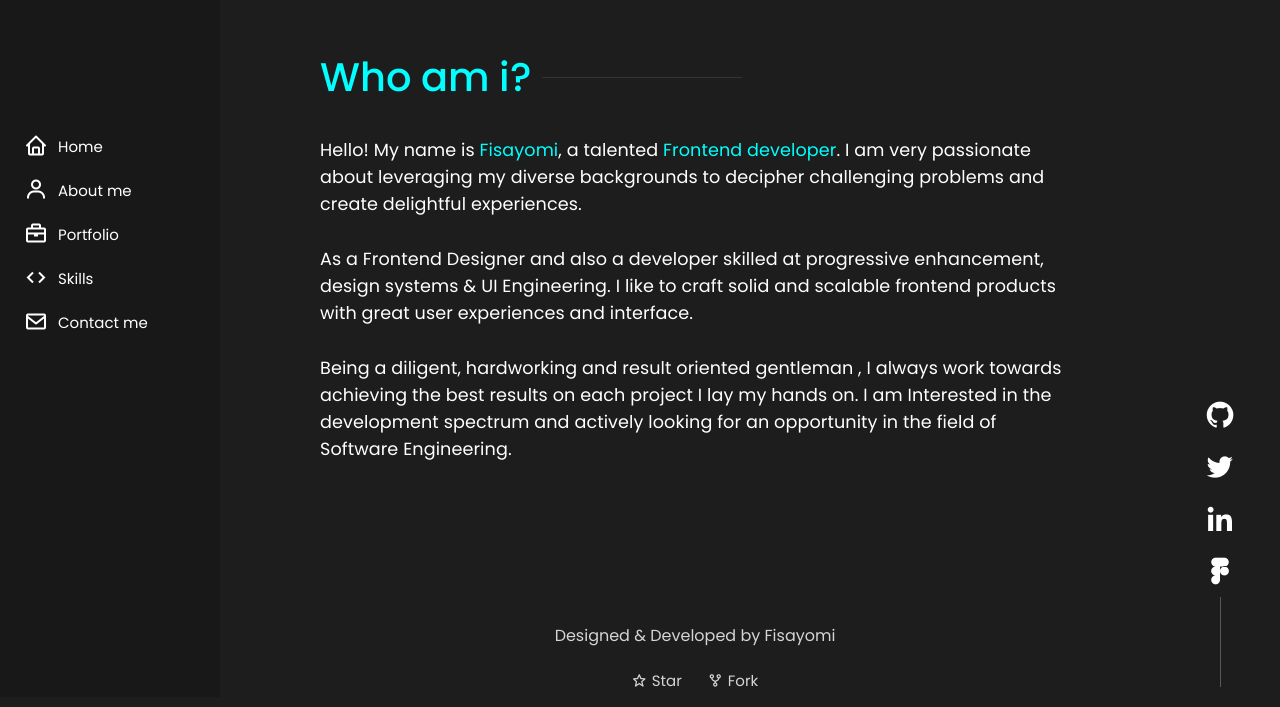
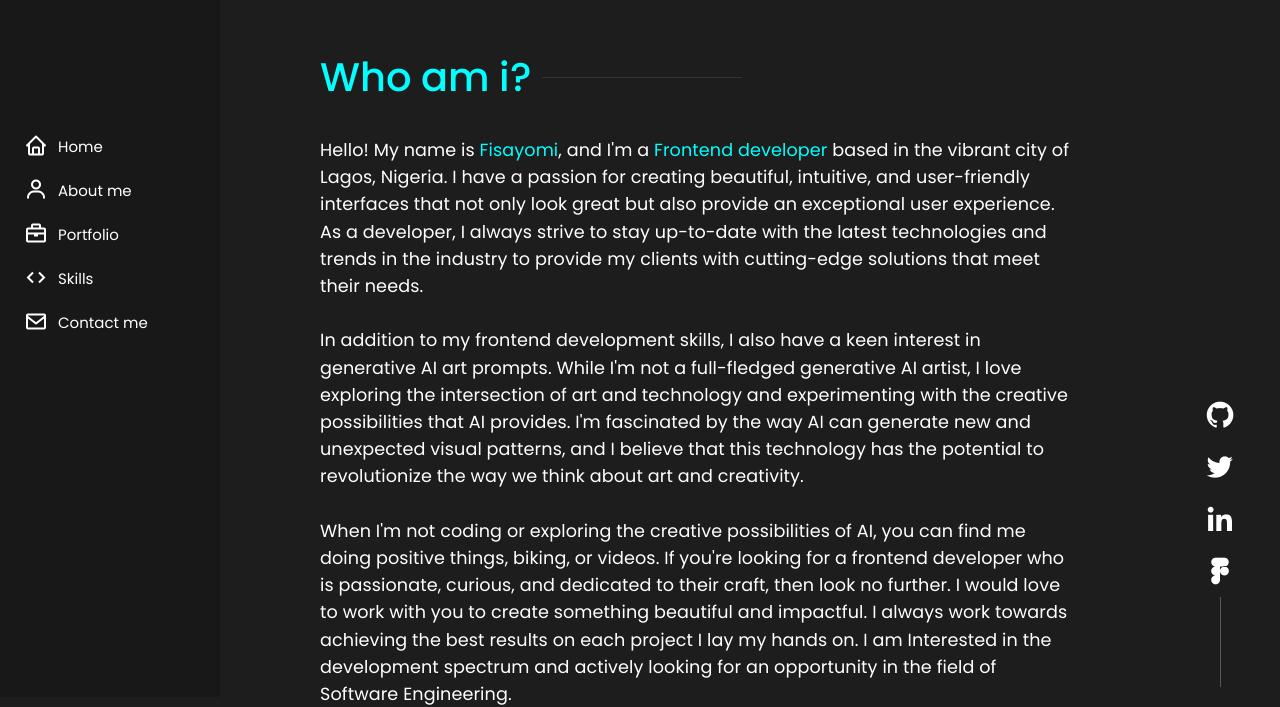
Before and after one commit to Fisayomiii/Portfolio-v1, a React (Vite) app: page /about in a window 1280 px wide. Shown: the part 103-810 px from the top of the page. Built offline with nearby package versions, Linux system fonts and the light colour scheme.

Commit message:
[ feat ] added anew bio text

```diff
--- a/src/components/About/About.tsx
+++ b/src/components/About/About.tsx
@@ -15,12 +15,12 @@ function About() {
                         <span className="blast" aria-hidden="true" > ?</span>
                     </h2>
                     <p>
-                        Hello! My name is <span className='portfolio_link'>Fisayomi</span>, a talented <span className='portfolio_link'>Frontend developer</span>. I am very passionate about leveraging my
-                        diverse backgrounds to decipher challenging problems and create delightful experiences.
+                        Hello! My name is <span className='portfolio_link'>Fisayomi</span>, and I'm a <span className='portfolio_link'>Frontend developer</span> based in the vibrant city of Lagos, Nigeria. I have a passion for creating beautiful, intuitive, and user-friendly interfaces that not only look great but also provide an exceptional user experience. As a developer, I always strive to stay up-to-date with the latest technologies and trends in the industry to provide my clients with cutting-edge solutions that meet their needs.
                         <br /><br />
-                        As a Frontend Designer and also a developer skilled at progressive enhancement, design systems & UI Engineering. I like to craft solid and scalable frontend products with great user experiences and interface.
+                        In addition to my frontend development skills, I also have a keen interest in generative AI art prompts. While I'm not a full-fledged generative AI artist, I love exploring the intersection of art and technology and experimenting with the creative possibilities that AI provides. I'm fascinated by the way AI can generate new and unexpected visual patterns, and I believe that this technology has the potential to revolutionize the way we think about art and creativity.
                         <br /><br />
-                        Being a diligent, hardworking and result oriented gentleman , I always work towards achieving the best results on each project I lay my hands on. I am Interested in the development spectrum and actively looking for an opportunity in the field of Software Engineering.
+                        When I'm not coding or exploring the creative possibilities of AI, you can find me doing positive things, biking, or videos. If you're looking for a frontend developer who is passionate, curious, and dedicated to their craft, then look no further. I would love to work with you to create something beautiful and impactful. I always work towards achieving the best results on each project I lay my hands on. I am Interested in the development spectrum and actively looking for an opportunity in the field of Software Engineering.
+                        <br /><br />
                     </p>
                 </div>
             </div>
--- a/src/components/Intro/Intro.tsx
+++ b/src/components/Intro/Intro.tsx
@@ -1,5 +1,5 @@
-import ScrollDrown from "../../Ui/scroll/Scroll"
-import Button from "../../Ui/viewResumeBtn/Button"
+import ScrollDrown from "../../Ui/scroll/Scroll";
+import Button from "../../Ui/viewResumeBtn/Button";
 import Typewriter from 'typewriter-effect';
 
 function Intro() {
@@ -7,7 +7,7 @@ function Intro() {
     <>
       <div className="text-zone">
         <h1><span >Hi,</span> <br />
-          I'm <b><strong className='oshawdow'>O</strong><a href="https://twitter.com/999tweets_her" target="_blank" rel='noreferrer'>luwafisayomi,</a></b> <br /> <Typewriter options={{ strings: ['Frontend Developer.', 'Aspiring Ui/Ux Designer.', 'Teenager.'], autoStart: true, loop: true, }} />
+          I'm <b><strong className='oshawdow'>O</strong><a href="https://twitter.com/999tweets_her" target="_blank" rel='noreferrer'>luwafisayomi,</a></b> <br /> <Typewriter options={{ strings: ['Frontend Developer.', 'Teenager.', 'Ai Enthusiast.', 'Ai Artist.'], autoStart: true, loop: true, }} />
         </h1><br />
         <Button />
         <ScrollDrown />
@@ -16,4 +16,4 @@ function Intro() {
   )
 }
 
-export default Intro
+export default Intro;
--- a/src/components/Portfolio/Portfolio.tsx
+++ b/src/components/Portfolio/Portfolio.tsx
@@ -20,12 +20,9 @@ function Portfolio() {
                         <span className="blast" aria-hidden="true" >i</span>
                         <span className="blast" aria-hidden="true" >o</span>
                     </h2>
-                    <p>I like to Create standard and pixel
-                        perfect Frontend Product with great
-                        User experiences .<br />
+                    <p>
                         A small gallery of recent projects done by me.
-                        I.
-                        interested to see some of the projects pushed to my github repository? Then Visit my
+                        Interested to see some of the projects pushed to my Github repository? Then visit my
                         <a href="https://github.com/Fisayo6969" target="_blank" rel="noreferrer" className='portfolio_link'> GitHub</a> page.<br />
                     </p>
                 </div>
--- a/src/components/Portfolio/Projects/Project.tsx
+++ b/src/components/Portfolio/Projects/Project.tsx
@@ -1,30 +1,29 @@
 import '../Projects/project.css'
 
 function Project() {
-
     const project = [
         {
             img: "https://i.ibb.co/3WQhSKF/ubivid.jpg",
             title: "Ubivid",
-            desc: "✨ With Ubivid Users can come stream movies to gain information about a specific movie about to be released or even a movie released.",
+            desc: "✨ With Ubivid users can come stream movies to maybe gain desc about a specific movie about to be released or even a movie released.",
             link: "https://ubivid.vercel.app",
         },
         {
             img: "https://i.ibb.co/k8Q6Tw7/tailui.jpg",
             title: "TailUI",
-            desc: "✨ TailUI a collection of Free Tailwind CSS components to bootstrap your new apps, projects or landing sites!",
+            desc: "✨ TailUI a collection of Free Tailwind CSS templates to bootstrap your new projects or landing sites.",
             link: "https://tailui.vercel.app",
         },
         {
             img: "https://i.ibb.co/DbY8VPL/earlybean.jpg",
             title: "EarlyBean",
-            desc: "✨ EarlyBean is a web application that help children save money better.",
+            // desc: "✨ EarlyBean is a web application that help children save money better.",
             link: "https://earlybean.vercel.app",
         },
         {
             img: "https://i.ibb.co/YW3SRjS/gitlook.jpg",
             title: "GitLook",
-            desc: "✨ A nicer look at GitHub profiles built with React.js and the GitHub API",
+            desc: "✨ A nicer look at GitHub profiles built with React.js and the GitHub API.",
             link: "https://gitlook.vercel.app",
         },
     ];
--- a/src/components/Portfolio/Projects/project.css
+++ b/src/components/Portfolio/Projects/project.css
@@ -13,7 +13,7 @@
 }
 
 .fake-magicwall ul li {
-    width: 170px;
+    width: 180px;
     height: 190px;
     position: relative;
     overflow: hidden;
@@ -70,7 +70,7 @@
     font-size: 0.7rem;
 }
 
-@media (max-width: 673px) {
+/* @media (max-width: 673px) {
     .colorbox p {
         font-size: 0.5rem;
     }
@@ -80,7 +80,7 @@
     .colorbox p {
         font-size: 0.3rem;
     }
-}
+} */
 
 .tag {
     padding: 0.5rem;
--- a/src/components/Skills/Skills.tsx
+++ b/src/components/Skills/Skills.tsx
@@ -1,7 +1,7 @@
 function Skills() {
     const skills = ['TypeScript', 'React', 'Angular', 'HTML', 'CSS', 'Vite'];
 
-    const devtools = ['Bootstrap ', 'Tailwind', 'Github', 'Codepen', 'Terminal', 'Vercel', 'Netlify'];
+    const devtools = ['Bootstrap ', 'Tailwind', 'Github', 'Codepen', 'Terminal', 'Vercel', 'Netlify', 'Midjourney'];
 
     return (
         <>
```
Also changed, not shown: 1 other file (tests, documents, lock files or other folders).
